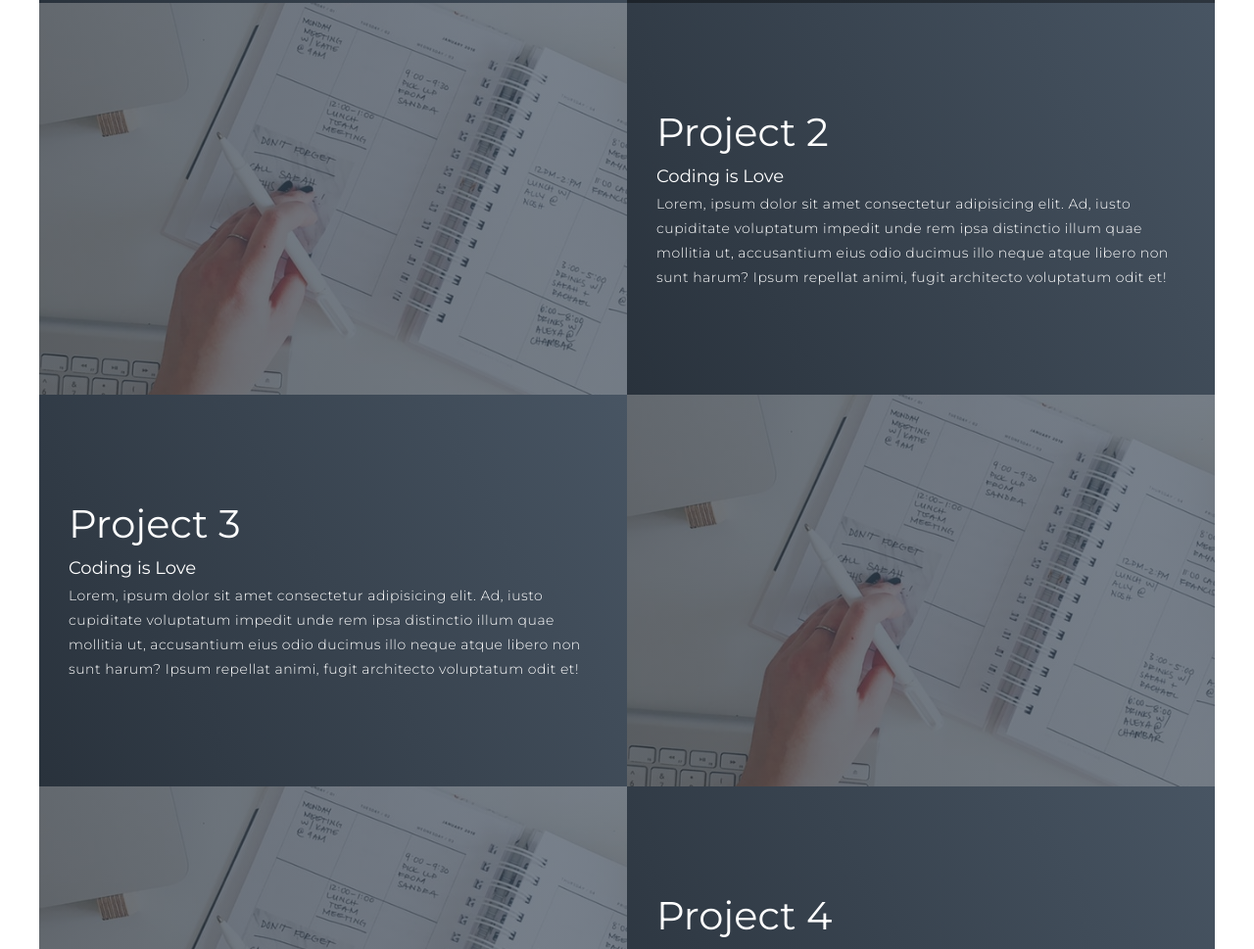
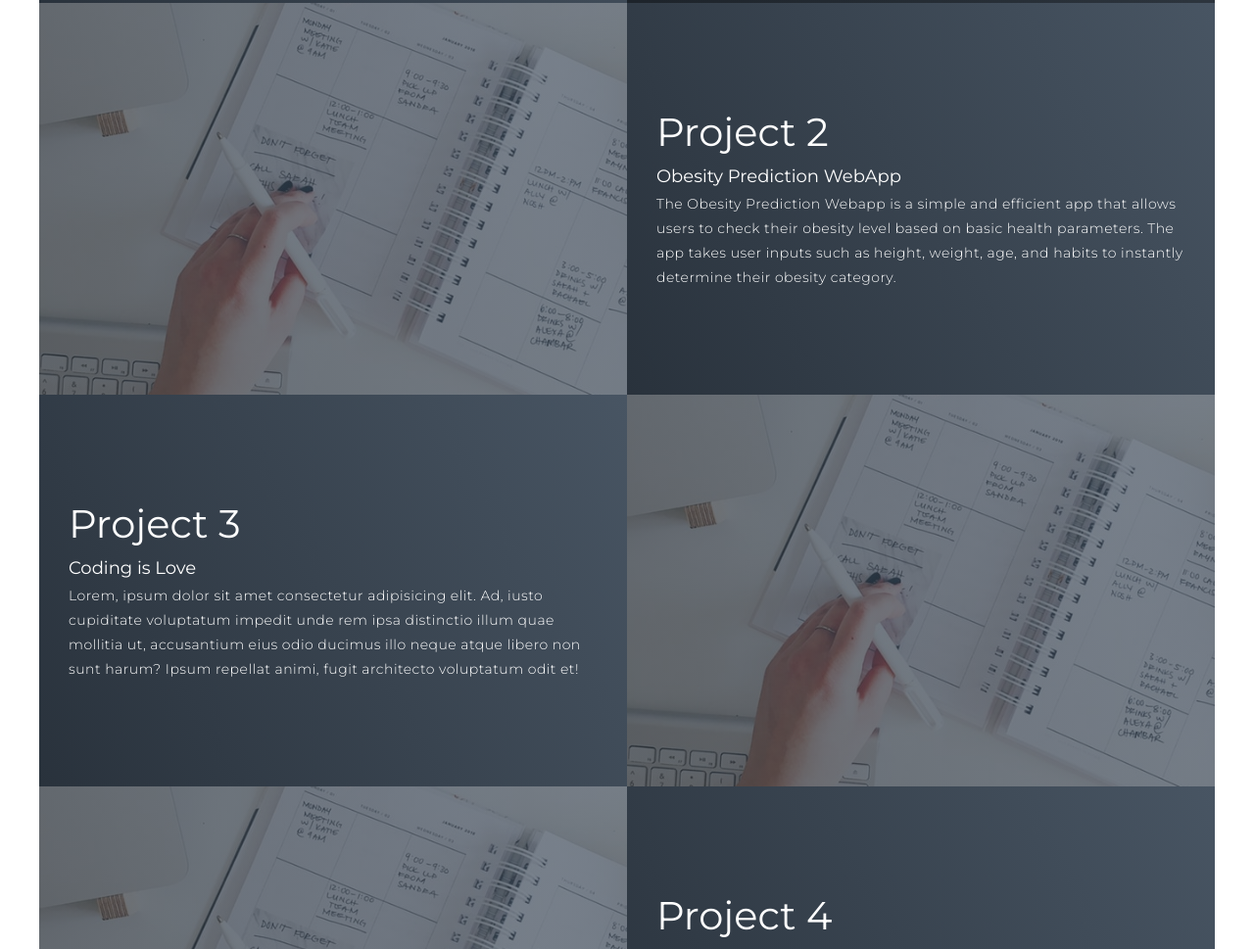
Before and after one commit to Astro-the-pro/HELLO, a plain HTML site: page index.html in a window 1280 px wide. Shown: the part 1420-2389 px from the top of the page at 98% size. Drawn offline with Linux system fonts and the light colour scheme.

Commit message:
Update index.html

```diff
--- a/index.html
+++ b/index.html
@@ -72,10 +72,8 @@
         <div class="project-item">
           <div class="project-info">
             <h1>Project 2</h1>
-            <h2>Coding is Love</h2>
-            <p>Lorem, ipsum dolor sit amet consectetur adipisicing elit. Ad, iusto cupiditate voluptatum impedit unde
-              rem ipsa distinctio illum quae mollitia ut, accusantium eius odio ducimus illo neque atque libero non sunt
-              harum? Ipsum repellat animi, fugit architecto voluptatum odit et!</p>
+            <h2>Obesity Prediction WebApp</h2>
+            <p>The Obesity Prediction Webapp is a simple and efficient app that allows users to check their obesity level based on basic health parameters. The app takes user inputs such as height, weight, age, and habits to instantly determine their obesity category.</p>
           </div>
           <div class="project-img">
             <img src="./img-1.png" alt="img">
```
